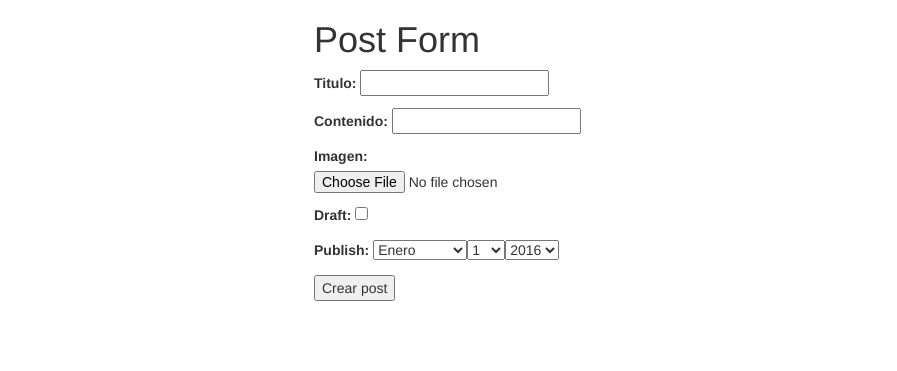
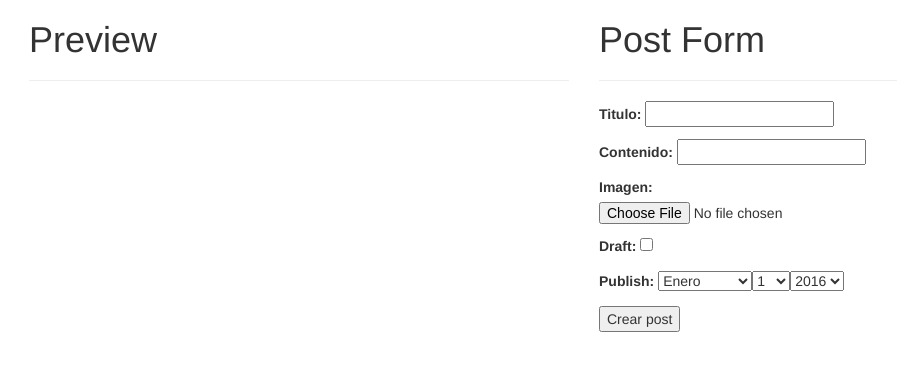
Before and after one commit to isoriac/probar-django-1.10-Avanzar-el-Blog, a Django app: template src/templates/post_form.html in a window 1280 px wide. Shown: the top 371 px of the page, without its empty margins (56-953 px from the left). Run offline with Django 3.2, Linux system fonts and the light colour scheme; the template is opened without the code that fills it: values that come from a table or form of the project are taken from there, others are empty; some libraries are stand-ins or nearby versions.

Commit message:
vista previa jquery

```diff
--- a/src/posts/forms.py
+++ b/src/posts/forms.py
@@ -4,7 +4,7 @@ from .models import Post
 
 
 class PostForm(forms.ModelForm):
-	contenido = forms.CharField(widget=PagedownWidget)
+	contenido = forms.CharField(widget=PagedownWidget(show_preview=False))
 	publish = forms.DateField(widget=forms.SelectDateWidget)
 	class Meta:
 		model = Post
--- a/src/templates/base.html
+++ b/src/templates/base.html
@@ -62,6 +62,39 @@ $(document).ready(function(){
   })
 })
 
+// preview-title
+// preview-content
+
+var contentInput = $("#id_contenido");
+
+function setContent(value){
+  var markedContent = marked(value)
+  $('#preview-content').html(markedContent)
+  $('#preview-content img').each(function(){
+    $(this).addClass("img-responsive")
+  })
+}
+setContent(contentInput.val())
+
+contentInput.keyup(function(){
+  var newContent = $(this).val()
+  setContent(newContent)
+})
+
+var titleInput = $("#id_titulo");
+
+
+function setTitle(value){
+  $('#preview-title').text(value)
+}
+setTitle(titleInput.val())
+
+titleInput.keyup(function(){
+  var newContent = $(this).val()
+  setTitle(newContent)
+})
+
+
 </script>
 
 </body>
--- a/src/templates/post_form.html
+++ b/src/templates/post_form.html
@@ -5,8 +5,15 @@
 {% endblock head_extra %}
 
 {% block content %}
-<div class='col-sm-6 col-sm-offset-3'>
-<h1>Post Form</h1>
+<div class='col-sm-6'>
+<h1>Preview</h1><hr/>
+<div class='content-preview'>
+	<h3 id='preview-title'></h3>
+	<p id='preview-content'></p>
+</div>
+</div>
+<div class='col-sm-6'>
+<h1>Post Form</h1><hr/>
 <form method='POST' action='' enctype='multipart/form-data'>{% csrf_token %}
 {{ form.as_p }}
 <input type='submit' value='Crear post'/>
```
